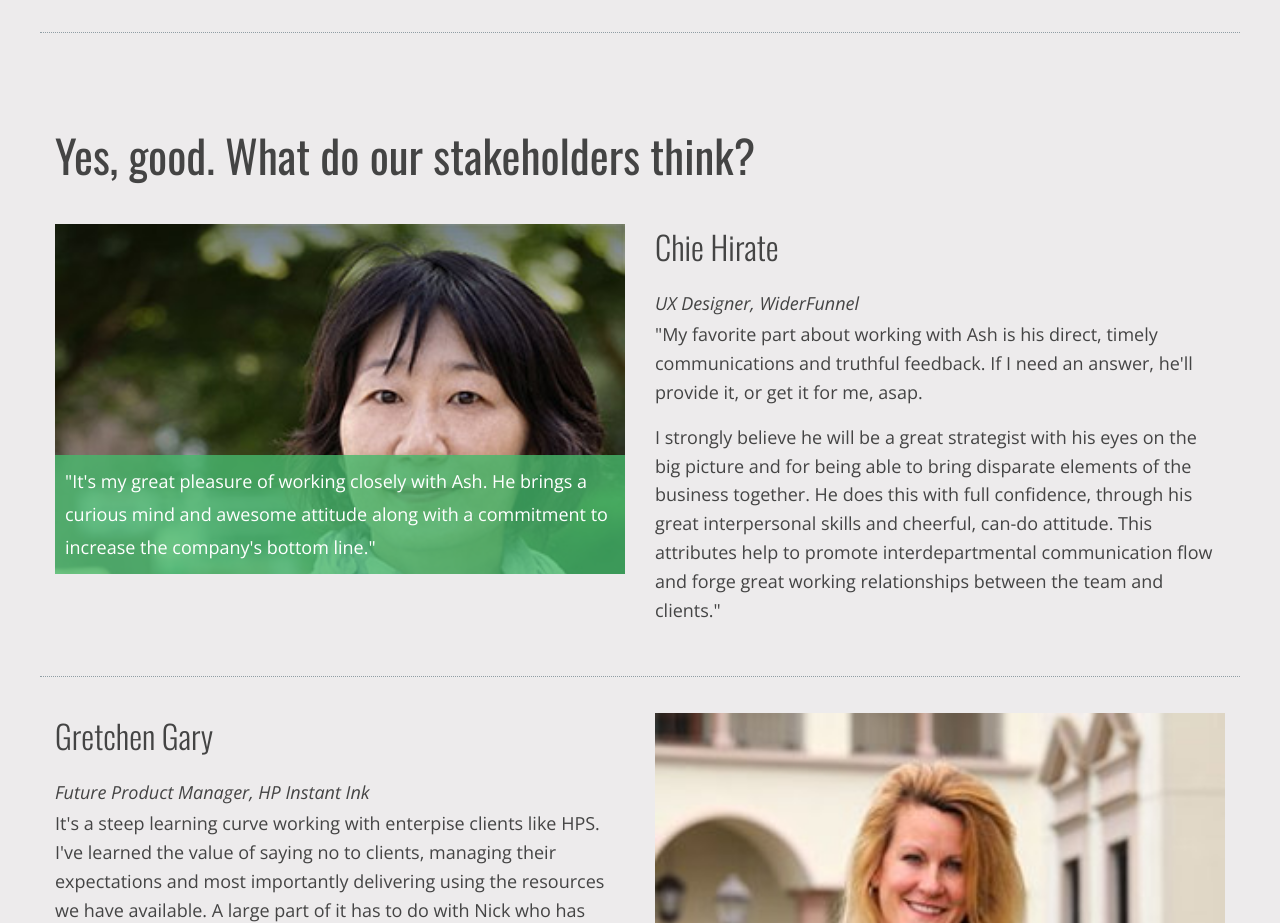
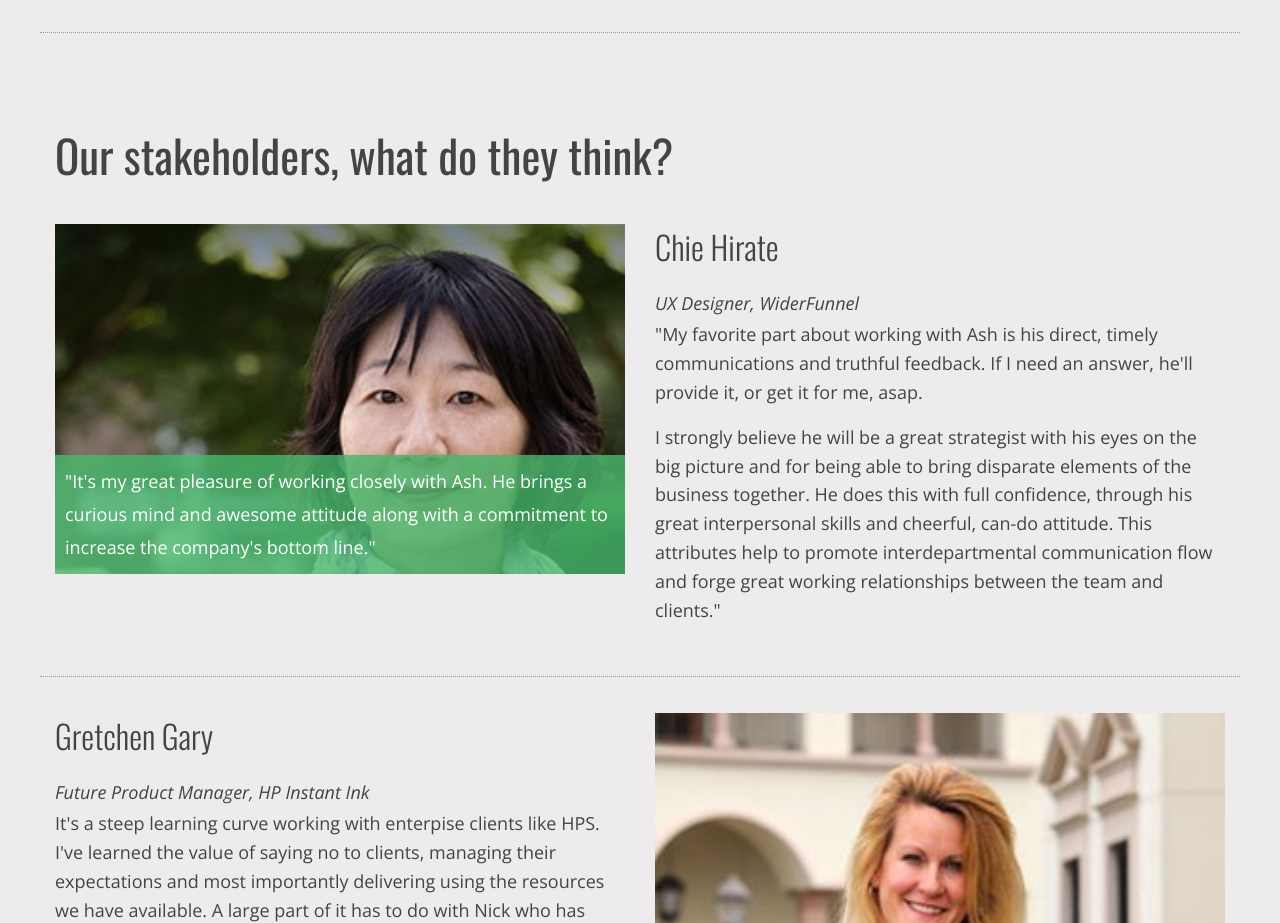
Before and after one commit to kumarbei/StratApp, a plain HTML site: page index.htm in a window 1280 px wide. Shown: the part 980-1903 px from the top of the page. Drawn offline with nearby package versions, Linux system fonts and the light colour scheme.

Commit message:
ready for edits

```diff
--- a/index.htm
+++ b/index.htm
@@ -141,7 +141,7 @@
 
 <div class="row">
 <div class="columns large-12 large-centered teambox">
-<h1>Yes, good. What do our stakeholders think?</h1>
+<h1>Our stakeholders, what do they think?</h1>
 
 <!-- member 1-->
 <div class="row dotMe">
```
